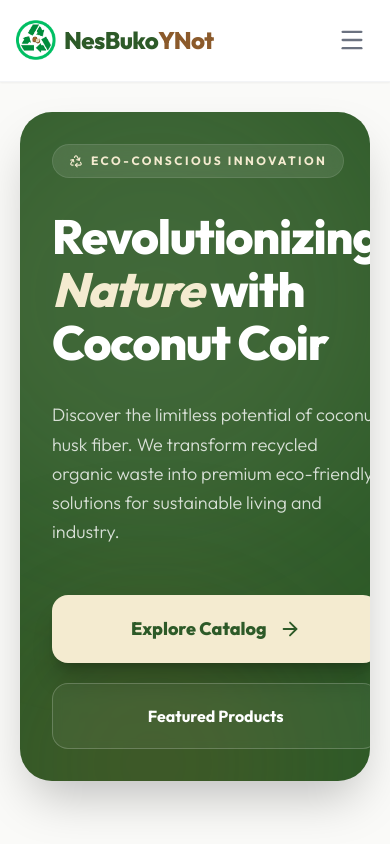
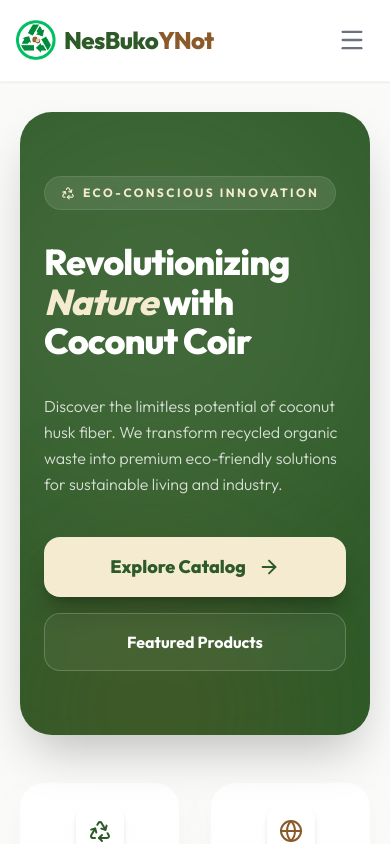
Before and after one commit to NesBukoYNot/nesbukoynot.github.io, a React (Vite) app: page /#/ in a window 390 px wide. Shown: the top 844 px of the page. Built offline with nearby package versions, Linux system fonts and the light colour scheme.

Commit message:
style: improve hero section mobile responsiveness and remove redundant comments [Audit Time: 2026-02-27 07:09:42]

```diff
--- a/src/pages/Home.jsx
+++ b/src/pages/Home.jsx
@@ -4,33 +4,30 @@ import { Link } from 'react-router-dom';
 const Home = () => {
     return (
         <div className="page-container">
-            {/* Hero Section */}
-            <section className="relative overflow-hidden rounded-[2rem] bg-primary text-white p-8 md:p-16 mb-20 shadow-2xl min-h-[500px] flex items-center">
+            <section className="relative overflow-hidden rounded-[2rem] bg-primary text-white px-6 py-16 md:p-16 mb-12 md:mb-20 shadow-2xl min-h-[500px] flex items-center">
                 <div className="relative z-10 max-w-3xl text-left">
                     <div className="inline-flex items-center gap-2 px-4 py-2 rounded-full bg-white/10 text-accent text-xs font-bold mb-8 backdrop-blur-md border border-white/10 uppercase tracking-[0.2em]">
                         <Recycle size={14} /> Eco-Conscious Innovation
                     </div>
-                    <h1 className="text-5xl md:text-7xl font-black mb-8 leading-[1.1] tracking-tight">
+                    <h1 className="text-4xl sm:text-5xl md:text-7xl font-black mb-8 leading-[1.1] tracking-tight">
                         Revolutionizing <span className="text-accent italic">Nature</span> with Coconut Coir
                     </h1>
-                    <p className="text-lg md:text-xl opacity-80 mb-12 leading-relaxed font-light max-w-2xl">
+                    <p className="text-base md:text-lg opacity-80 mb-10 leading-relaxed font-light max-w-2xl">
                         Discover the limitless potential of coconut husk fiber. We transform recycled organic waste into premium eco-friendly solutions for sustainable living and industry.
                     </p>
-                    <div className="flex flex-col sm:flex-row gap-5">
-                        <Link to="/products" className="group flex items-center justify-center gap-3 bg-accent text-primary px-10 py-5 rounded-2xl font-black text-lg transition-all hover:scale-105 hover:bg-white active:scale-95 shadow-xl shadow-black/20">
+                    <div className="flex flex-col sm:flex-row gap-4 sm:gap-5">
+                        <Link to="/products" className="group flex items-center justify-center gap-3 bg-accent text-primary px-8 py-4 md:px-10 md:py-5 rounded-2xl font-black text-lg transition-all hover:scale-105 hover:bg-white active:scale-95 shadow-xl shadow-black/20">
                             Explore Catalog <ArrowRight size={22} className="group-hover:translate-x-1 transition-transform" />
                         </Link>
-                        <Link to="/storefront" className="flex items-center justify-center gap-3 bg-white/5 hover:bg-white/10 border border-white/20 backdrop-blur-sm px-10 py-5 rounded-2xl font-bold transition-all active:scale-95">
+                        <Link to="/storefront" className="flex items-center justify-center gap-3 bg-white/5 hover:bg-white/10 border border-white/20 backdrop-blur-sm px-8 py-4 md:px-10 md:py-5 rounded-2xl font-bold transition-all active:scale-95">
                             Featured Products
                         </Link>
                     </div>
                 </div>
 
-                {/* Decorative Background Elements */}
                 <div className="absolute top-[-10%] right-[-10%] w-[500px] h-[500px] bg-accent/10 rounded-full blur-[100px] pointer-events-none"></div>
                 <div className="absolute bottom-[-20%] left-[-5%] w-[300px] h-[300px] bg-secondary/20 rounded-full blur-[80px] pointer-events-none"></div>
 
-                {/* Abstract Line Art */}
                 <div className="absolute right-0 bottom-0 top-0 w-1/2 opacity-10 pointer-events-none hidden lg:block">
                     <svg viewBox="0 0 500 500" className="w-full h-full stroke-white fill-none stroke-[0.5]">
                         <path d="M500,500 C400,450 350,300 450,150 C550,0 300,50 150,100 C0,150 50,400 500,500" />
@@ -39,7 +36,6 @@ const Home = () => {
                 </div>
             </section>
 
-            {/* Stats / Impact Section */}
             <section className="mb-24 grid grid-cols-2 lg:grid-cols-4 gap-8">
                 {[
                     { label: "Waste Diverted", val: "50+ Tons", icon: <Recycle className="text-primary" /> },
@@ -57,7 +53,6 @@ const Home = () => {
                 ))}
             </section>
 
-            {/* Why Choose Coir? - Features */}
             <section className="mb-24">
                 <div className="text-center max-w-2xl mx-auto mb-16">
                     <h2 className="text-4xl font-black text-primary mb-6 tracking-tight">The Power of Natural Fiber</h2>
@@ -100,7 +95,6 @@ const Home = () => {
                 </div>
             </section>
 
-            {/* Mission Section */}
             <section className="bg-accent/30 rounded-[3rem] p-10 md:p-20 text-center relative overflow-hidden">
                 <div className="relative z-10 max-w-4xl mx-auto">
                     <h2 className="text-4xl font-black text-primary mb-8 tracking-tight">Built for Excellence & Sustainability</h2>
@@ -124,7 +118,6 @@ const Home = () => {
                     </div>
                 </div>
 
-                {/* Background Text Deco */}
                 <div className="absolute top-1/2 left-1/2 -translate-x-1/2 -translate-y-1/2 text-[15vw] font-black text-black/[0.02] whitespace-nowrap pointer-events-none select-none">
                     NESBUKOYNOT 2026
                 </div>
```
